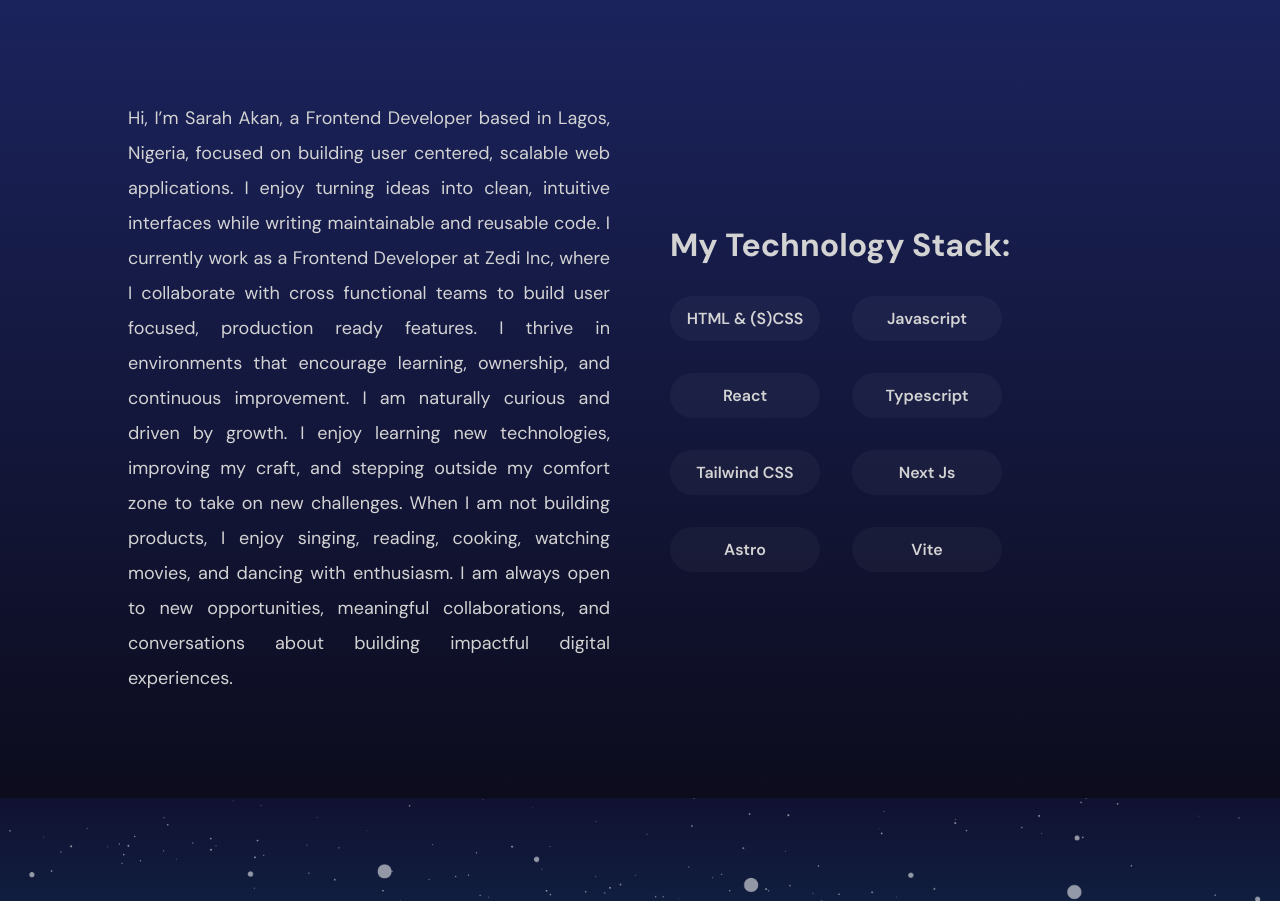
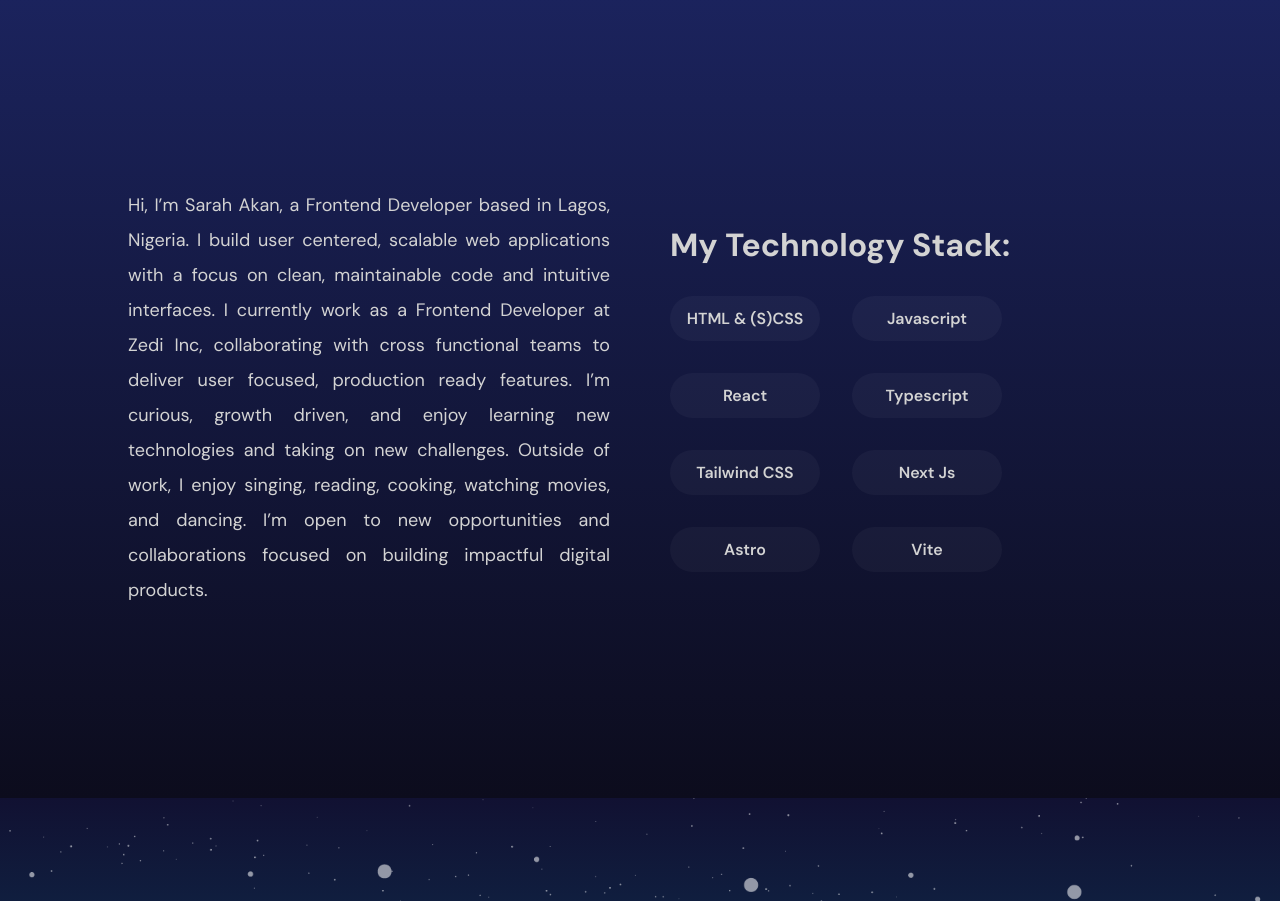
Before and after one commit to techy-sarah/sarah-porfolio, a React (Vite) app: page / in a window 1280 px wide. Shown: the part 2402-3303 px from the top of the page. Built offline with nearby package versions, Linux system fonts and the light colour scheme.

Commit message:
more updates

```diff
--- a/src/components/about/About.jsx
+++ b/src/components/about/About.jsx
@@ -21,13 +21,13 @@ const About = () => {
         // variants={variants}
       >
         <p>
-          Hi, I’m Sarah Akan, a Frontend Developer based in Lagos, Nigeria, focused on building user centered, scalable web applications. I enjoy turning ideas into clean, intuitive interfaces while writing maintainable and reusable code.
+           Hi, I’m Sarah Akan, a Frontend Developer based in Lagos, Nigeria. I build user centered, scalable web applications with a focus on clean, maintainable code and intuitive interfaces.
 
-I currently work as a Frontend Developer at Zedi Inc, where I collaborate with cross functional teams to build user focused, production ready features. I thrive in environments that encourage learning, ownership, and continuous improvement.
+I currently work as a Frontend Developer at Zedi Inc, collaborating with cross functional teams to deliver user focused, production ready features.
 
-I am naturally curious and driven by growth. I enjoy learning new technologies, improving my craft, and stepping outside my comfort zone to take on new challenges. When I am not building products, I enjoy singing, reading, cooking, watching movies, and dancing with enthusiasm.
+I’m curious, growth driven, and enjoy learning new technologies and taking on new challenges. Outside of work, I enjoy singing, reading, cooking, watching movies, and dancing.
 
-I am always open to new opportunities, meaningful collaborations, and conversations about building impactful digital experiences.
+I’m open to new opportunities and collaborations focused on building impactful digital products.
         </p>
       </div>
       <div className="formContainer">
```
